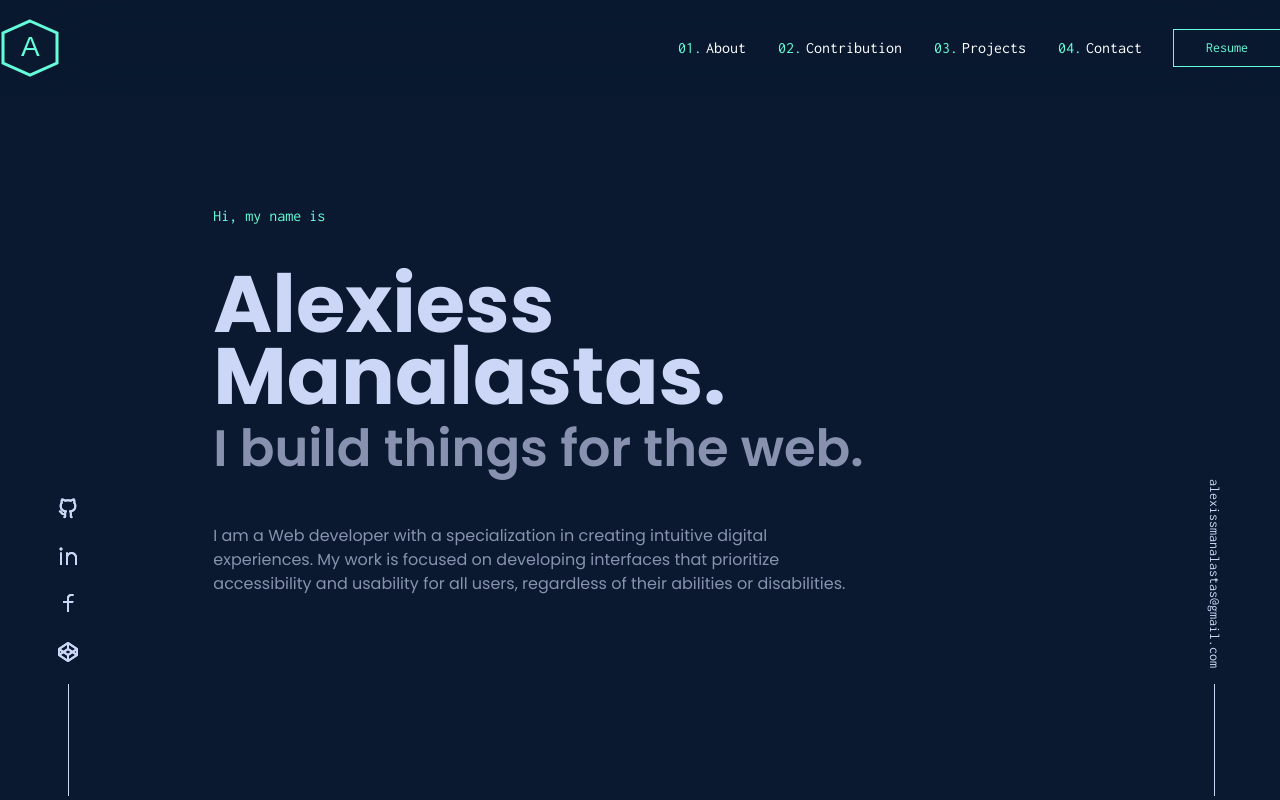
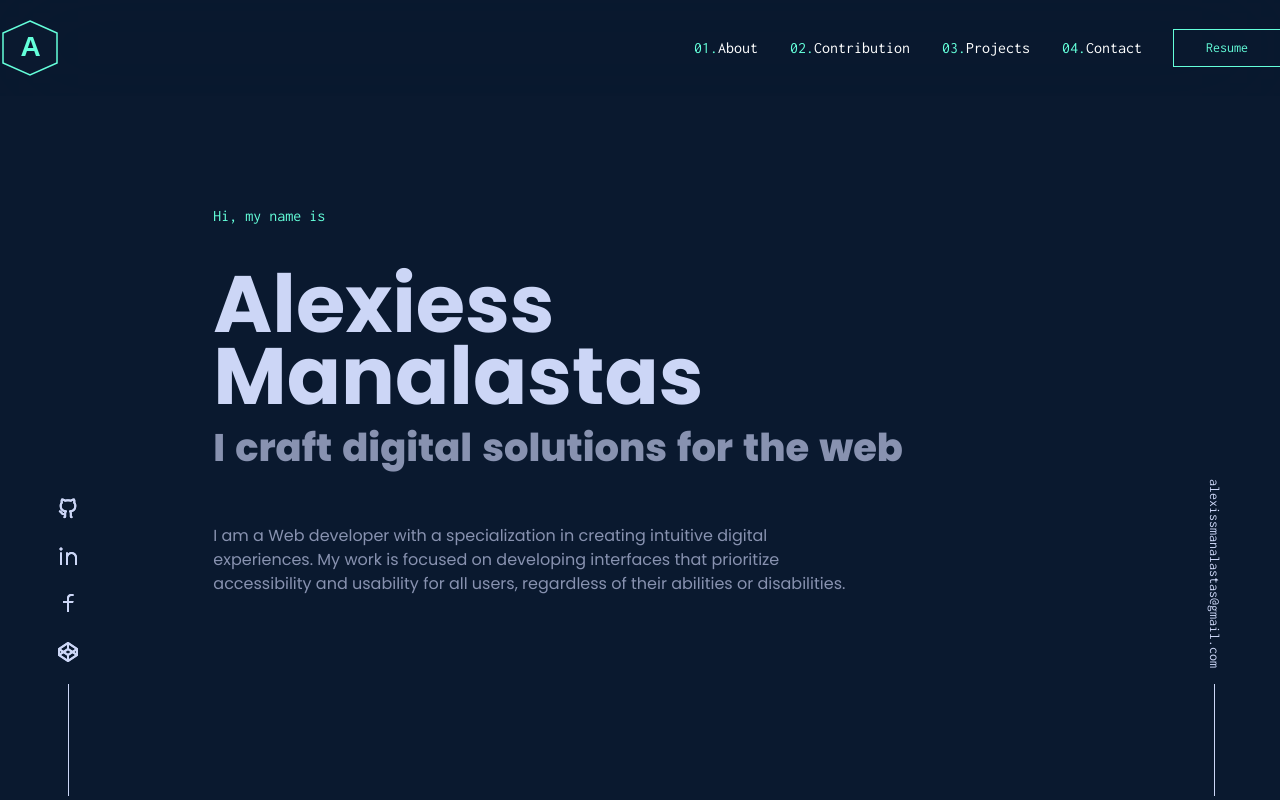
Before and after one commit to alexiss455/MyportfolioAlexiess, a React (Vite) app: page / in a window 1280 px wide. Shown: the top 800 px of the page. Built offline with nearby package versions, Linux system fonts and the light colour scheme.

Commit message:
add some animation

```diff
--- a/package.json
+++ b/package.json
@@ -10,6 +10,7 @@
   },
   "dependencies": {
     "@emailjs/browser": "^3.10.0",
+    "animate.css": "^4.1.1",
     "gsap": "^3.11.5",
     "prop-types": "^15.8.1",
     "react": "^18.2.0",
--- a/src/App.css
+++ b/src/App.css
@@ -2,6 +2,7 @@
 @tailwind base;
 @tailwind components;
 @tailwind utilities;
+
 /* width */
 ::-webkit-scrollbar {
   width: 8px;
@@ -138,7 +139,6 @@ body {
   left: 0px;
   z-index: 0;
 }
-
 .textClamp{
   font-size: clamp(1.5rem, 3.5vw, 1.55rem);
 }
@@ -149,3 +149,6 @@ input:-webkit-autofill:active {
     transition: background-color 5000s ease-in-out 0s;
     -webkit-text-fill-color: #fff !important;
 }
+.active{
+  color: #64ffda;
+}
--- /dev/null
+++ b/src/assets/animated.css
@@ -0,0 +1,80 @@
+.text-animate {
+    display: inline-block;
+    opacity: 0;
+    animation-name: bounceIn;
+    animation-duration: 1s;
+    animation-fill-mode: forwards;
+    min-width: 10px;
+  }
+  .text-animate-hover {
+    min-width: 10px;
+    display: inline-block;
+  }
+  .text-animate-hover:hover{
+    color:  #64ffda;
+    animation: rubberBand 1s;
+  }
+  @keyframes bounceIn {
+    0% {
+      transform: scale(0);
+      opacity: 0;
+    }
+    50% {
+      transform: scale(1.1);
+    }
+    70% {
+      transform: scale(0.9);
+    }
+    100% {
+      transform: scale(1);
+      opacity: 1;
+    }
+  }
+
+  @keyframes rubberBand {
+    0% {
+      transform: scale(1);
+    }
+    30% {
+      transform: scaleX(1.25) scaleY(0.75);
+    }
+    40% {
+      transform: scaleX(0.75) scaleY(1.25);
+    }
+    50% {
+      transform: scaleX(1.15) scaleY(0.85);
+    }
+    65% {
+      transform: scaleX(0.95) scaleY(1.05);
+    }
+    75% {
+      transform: scaleX(1.05) scaleY(0.95);
+    }
+    100% {transform: scale(1); }
+  }
+  .text-animate._1 { animation-delay: 0.1s; }
+  .text-animate._2 { animation-delay: 0.2s; }
+  .text-animate._3 { animation-delay: 0.3s; }
+  .text-animate._4 { animation-delay: 0.4s; }
+  .text-animate._5 { animation-delay: 0.5s; }
+  .text-animate._6 { animation-delay: 0.6s; }
+  .text-animate._7 { animation-delay: 0.7s; }
+  .text-animate._8 { animation-delay: 0.8s; }
+  .text-animate._9 { animation-delay: 0.9s; }
+  .text-animate._10 { animation-delay: 1s; }
+  .text-animate._11 { animation-delay: 1.1s; }
+  .text-animate._12 { animation-delay: 1.2s; }
+  .text-animate._13 { animation-delay: 1.3s; }
+  .text-animate._14 { animation-delay: 1.4s; }
+  .text-animate._15 { animation-delay: 1.5s; }
+  .text-animate._16 { animation-delay: 1.5s; }
+  .text-animate._17 { animation-delay: 1.6s; }
+  .text-animate._18 { animation-delay: 1.7s; }
+  .text-animate._19 { animation-delay: 1.8s; }
+  .text-animate._20 { animation-delay: 1.9s; }
+  .text-animate._21 { animation-delay: 2s; }
+  .text-animate._22 { animation-delay: 2.1s;}
+  .text-animate._23 { animation-delay: 2.2s; }
+  .text-animate._24 { animation-delay: 2.3s; }
+  .text-animate._25 { animation-delay: 2.4s; }
+  .text-animate._26 { animation-delay: 2.5s; }
--- /dev/null
+++ b/src/assets/animatedletters.jsx
@@ -0,0 +1,14 @@
+import './animated.css'
+const AnimatedLetters = ({ letterClass, strArray, idx }) => {
+  return (
+    <span className=' whitespace-nowrap cursor-default'>
+      {strArray.map((char, i) => (
+        <span key={char + i} className={`${letterClass} _${i + idx}`}>
+          {char}
+        </span>
+      ))}
+    </span>
+  )
+}
+
+export default AnimatedLetters
--- a/src/components/logo.jsx
+++ b/src/components/logo.jsx
@@ -1,4 +1,8 @@
-export default function logo() {
+import { useEffect, useRef } from "react";
+import { gsap } from "gsap";
+import { Link } from "react-scroll";
+
+export default function Logo() {
   const points = "100,10 190,50 190,150 100,190 10,150 10,50";
   const scale = 0.3;
   const scaledPoints = points
@@ -9,24 +13,48 @@ export default function logo() {
     })
     .join(" ");
 
+  const logoRef = useRef(null);
+
+  useEffect(() => {
+    gsap.to(logoRef.current, { rotation: 360, duration: 1 });
+  }, []);
+
+  function handleMouseOver() {
+    const polygon = logoRef.current.querySelector("polygon");
+    polygon.style.fill = "#64ffdb1e";
+
+  }
+  function handleMouseLeave() {
+    const polygon = logoRef.current.querySelector("polygon");
+    polygon.style.fill = "#0a192f";
+  }
 
   return (
-    <svg width="60" height="60">
+    <Link to="/" className="cursor-pointer">
+      <svg
+        width="60"
+        height="60"
+        ref={logoRef}
+        onMouseOver={handleMouseOver}
+        onMouseLeave={handleMouseLeave}
+      >
         <polygon
           points={scaledPoints}
-        style={{ fill: "#0a192f" , stroke: "#64ffda", strokeWidth: 3 }}
+          style={{ fill: "#0a192f", stroke: "#64ffda", strokeWidth: 1.5, transition: ".5s"}}
         />
         <text
-        x="21"
+          x="20.5"
           y="38"
           style={{
             fill: "#64ffda",
             fontFamily: "sans-serif",
             fontSize: "1.75rem",
+            fontWeight: "bolder",
           }}
         >
           A
         </text>
       </svg>
+    </Link>
   );
 }
--- a/src/components/navitem.jsx
+++ b/src/components/navitem.jsx
@@ -1,26 +1,24 @@
 import { Link } from "react-scroll";
-
-export default function navitem(){
+export default function NavItem({ onClick }) {
   const navLinks = [
     { text: "About", url: "about" },
     { text: "Contribution", url: "contribution" },
     { text: "Projects", url: "projects" },
     { text: "Contact", url: "contact" },
   ];
-
-    return(
-        navLinks.map(({ text, url }, index) => (
-            <li key={index}>
+  return navLinks.map(({ text, url }, index) => (
+    <li key={index} className="hover:scale-75 duration-500 cursor-pointer flex max-sm:flex-col justify-center items-center hover:text-Green">
+      <span className="text-Green">{`0${index + 1}.`}</span>
       <Link
+        spy={true}
         smooth={true}
-              offset={50}
+        offset={-50}
         duration={500}
         to={url}
-                className="flex gap-x-1 max-sm:flex-col items-center hover:text-Green duration-500 hover:scale-90">
-                <span className="text-Green">{`0${index + 1}.`}</span>
+        onClick={onClick}
+        >
         {text}
       </Link>
     </li>
-          ))
-    );
+  ));
 }
--- a/src/pages/Header.jsx
+++ b/src/pages/Header.jsx
@@ -7,9 +7,9 @@ function header() {
   function headerClose() {
     setHumberger((prevState) => !prevState);
     if (!humbergerMenu) {
-      document.body.classList.add('no-scroll');
+      document.body.classList.add("no-scroll");
     } else {
-      document.body.classList.remove('no-scroll');
+      document.body.classList.remove("no-scroll");
     }
   }
   const [show, setShow] = useState(true);
@@ -28,18 +28,21 @@ function header() {
   const [windowWidth, setWindowWidth] = useState(window.innerWidth);
   useEffect(() => {
     const handleResize = () => setWindowWidth(window.innerWidth);
-    window.addEventListener('resize', handleResize);
+    window.addEventListener("resize", handleResize);
     return () => {
-      window.removeEventListener('resize', handleResize);
+      window.removeEventListener("resize", handleResize);
     };
   }, []);
   useEffect(() => {
     if (windowWidth >= 640) {
       setHumberger(false);
-      document.body.classList.remove('no-scroll');
+      document.body.classList.remove("no-scroll");
     }
   }, [windowWidth]);
-
+function closebar(){
+  setHumberger(false)
+  document.body.classList.remove("no-scroll");
+}
   return (
     <header
       className={`text-white fixed w-full z-50 duration-500
@@ -54,17 +57,20 @@ function header() {
           <div>
             <div
               className={`max-sm:shadow-lg flex flex-row max-sm:fixed max-sm:bg-slate-800 max-sm:w-3/4 max-sm:min-h-screen
-                  max-sm:justify-center duration-500 top-0 z-40
-                  ${ humbergerMenu ? "right-0" : "-right-full" }`}
+                  max-sm:justify-center duration-300 top-0 z-40
+                  ${humbergerMenu ? "right-0" : "-right-full"}`}
             >
               <ul className="font-sans Lightest-Slate text-md max-sm:text-lg flex gap-x-8 max-sm:flex-col justify-center items-center gap-y-10">
-                <Navitem />
-                <a href="/Alexiess_Manalastas_Resume-IT-1.pdf" target="_blank" rel="noopener noreferrer">
-                <Btn>
-                  Resume
-                </Btn>
+                <Navitem
+                  onClick={closebar}
+                />
+                <a
+                  href="/Alexiess_Manalastas_Resume-IT-1.pdf"
+                  target="_blank"
+                  rel="noopener noreferrer"
+                >
+                  <Btn>Resume</Btn>
                 </a>
-
               </ul>
             </div>
 
--- a/src/pages/contact.jsx
+++ b/src/pages/contact.jsx
@@ -27,8 +27,9 @@ export default function contact() {
         }
       );
   };
+
   return (
-    <div className="py-72" id="contact">
+    <div className="pb-60 pt-44" id="contact">
     <ToastContainer />
       <form ref={form} onSubmit={sendEmail} className="max-w-lg mx-auto">
         <div className=" flex flex-col gap-y-4 text-Lightest-Slate ">
--- a/src/pages/home.jsx
+++ b/src/pages/home.jsx
@@ -1,20 +1,62 @@
+import AnimatedLetters from "../assets/animatedletters";
+import "../assets/animated.css";
+import "animate.css";
+
+import { useState, useEffect } from "react";
 export default function home() {
+  const myName = ["A", "l", "e", "x", "i", "e", "s", "s"];
+  const myLastname = ["M", "a", "n", "a", "l", "a", "s", "t", "a", "s"];
+  const i = ["I", ""];
+  const c = ["craft", ""];
+  const d = ["digital", ""];
+  const s = ["solutions", ""];
+  const f = ["for", ""];
+  const t = ["the",""];
+  const w = ["web"];
+
+  const [letterClass, setLetterClass] = useState("text-animate");
+  useEffect(() => {
+    const timeoutId = setTimeout(() => {
+      setLetterClass("text-animate-hover");
+    }, 4000);
+    return () => {
+      clearTimeout(timeoutId);
+    };
+  }, []);
+
   return (
     <div className="flex flex-col items-start">
-      <h1 className=" text-Green font-sans mb-10 max-sm:mt-8">Hi, my name is</h1>
+      <h1 className=" text-Green font-sans mb-10 max-sm:mt-8">
+        Hi, my name is
+      </h1>
 
       <div className=" leading-line2">
-        <h1
-          className=" text-Lightest-Slate font-bold max-sm:leading-10"
+        <div
+          className=" text-Lightest-Slate font-bold max-sm:font-black max-sm:leading-10 flex flex-col"
           style={{ fontSize: "clamp(40px, 8vw, 80px)" }}
         >
-          Alexiess Manalastas.
-        </h1>
+          <AnimatedLetters
+            letterClass={letterClass}
+            strArray={myName}
+            idx={0}
+          />
+          <AnimatedLetters
+            letterClass={letterClass}
+            strArray={myLastname}
+            idx={10}
+          />
+        </div>
         <h1
-          className=" text-Slate font-semibold max-sm:leading-10 max-sm:mt-4"
-          style={{ fontSize: "clamp(40px, 4vw, 80px)" }}
+          className="text-Slate font-extrabold max-sm:leading-10 max-sm:mt-4"
+          style={{ fontSize: "clamp(30px, 3vw, 40px)" }}
         >
-          I build things for the web.
+          <AnimatedLetters letterClass={letterClass} strArray={i} idx={20} />
+          <AnimatedLetters letterClass={letterClass} strArray={c} idx={21} />
+          <AnimatedLetters letterClass={letterClass} strArray={d} idx={22} />
+          <AnimatedLetters letterClass={letterClass} strArray={s} idx={23} />
+          <AnimatedLetters letterClass={letterClass} strArray={f} idx={24} />
+          <AnimatedLetters letterClass={letterClass} strArray={t} idx={25} />
+          <AnimatedLetters letterClass={letterClass} strArray={w} idx={26} />
         </h1>
       </div>
       <p className=" text-Slate mt-10 leading-2.5">
--- a/src/pages/otherprojects.jsx
+++ b/src/pages/otherprojects.jsx
@@ -1,6 +1,6 @@
-export default function otherProjects() {
+export default function() {
   return (
-    <div>
+    <div className="pt-56">
       <h1 className="textClamp text-Lightest-Slate font-bold flex justify-center items-center flex-col  gap-y-4">
         Other Projects
         <a className="text-Green text-sm font-thin">View the archive</a>
--- a/src/pages/projects.jsx
+++ b/src/pages/projects.jsx
@@ -1,6 +1,8 @@
+
+import Otherprojects from "./otherprojects";
 export default function projects() {
   return (
-    <div className=" py-60 relative text-White" id="projects">
+    <div className=" pt-60 relative text-White" id="projects">
       <h1 className="textFont textProjects text-Lightest-Slate mb-10">
         Projects I've Completed
       </h1>
@@ -54,6 +56,7 @@ export default function projects() {
           </div>
         </div>
       </div>
+      <Otherprojects />
     </div>
   );
 }
```
Also changed, not shown: src/main.jsx (+5 -6 lines), 1 other file (tests, documents, lock files or other folders). Lines whose indentation alone changed are shown as unchanged.
